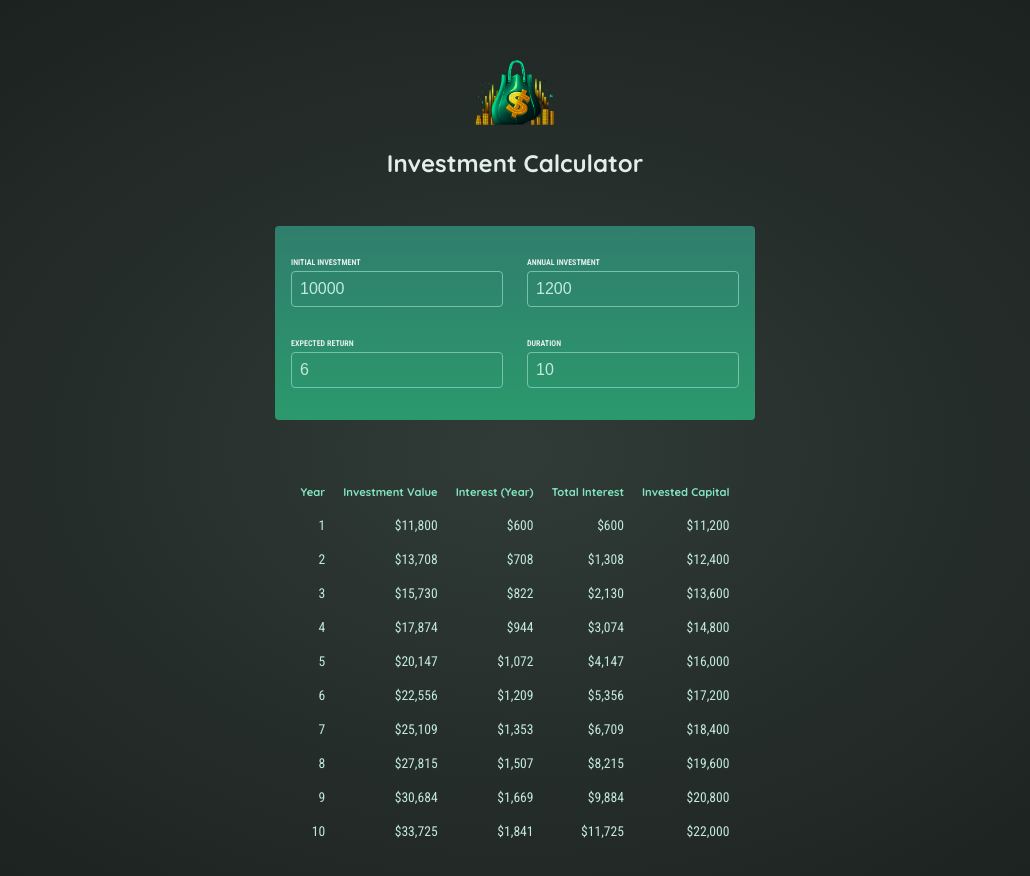
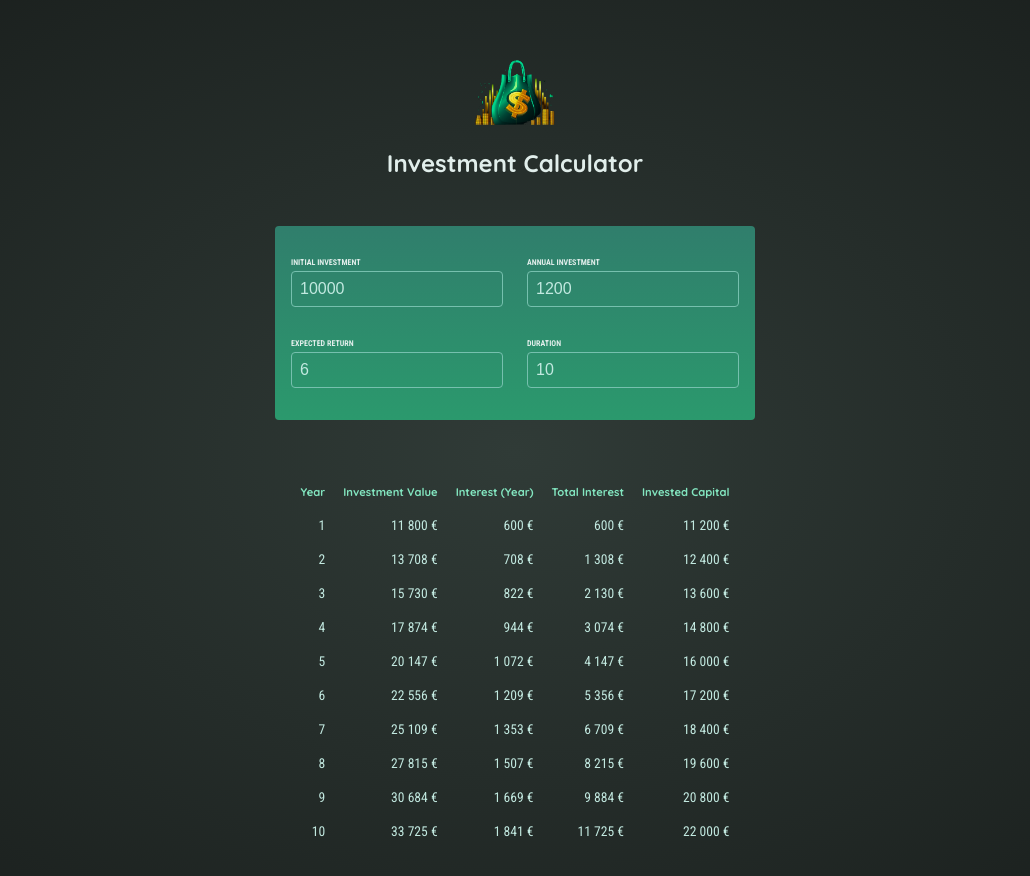
Before and after one commit to JoonasKatto/Investment-Calculator, a React (Vite) app: page / in a window 1280 px wide. Shown: the top 876 px of the page, without its empty margins (125-1155 px from the left). Built offline with nearby package versions, Linux system fonts and the light colour scheme.

Commit message:
Implement input validation in App component and update currency formatting to Euro. Display a warning message for invalid duration input.

```diff
--- a/src/App.jsx
+++ b/src/App.jsx
@@ -5,13 +5,14 @@
 import Results from './components/Results.jsx';
 
 function App() {
-
   const [userInput, setUserInput] = useState({
     initialInvestment: 10000,
     annualInvestment: 1200,
     expectedReturn: 6,
     duration: 10,
   });
+
+  const inputIsValid = userInput.duration >= 1;
 
   function handleChange(inputIdentifier, newValue) {
     setUserInput((prevUserInput) => {
@@ -25,8 +26,11 @@
   return (
     <>
       <Header />
-      <UserInput onChange={handleChange} userInput={userInput} />
-      <Results input={userInput} />
+      <UserInput userInput={userInput} onChange={handleChange} />
+      {!inputIsValid && (
+        <p className="center">Please enter a duration greater than zero.</p>
+      )}
+      {inputIsValid && <Results input={userInput} />}
     </>
   );
 }
--- a/src/util/investment.js
+++ b/src/util/investment.js
@@ -30,9 +30,9 @@
 // The browser-provided Intl API is used to prepare a formatter object
 // This object offers a "format()" method that can be used to format numbers as currency
 // Example Usage: formatter.format(1000) => yields "$1,000"
-export const formatter = new Intl.NumberFormat('en-US', {
+export const formatter = new Intl.NumberFormat('fi-FI', {
   style: 'currency',
-  currency: 'USD',
+  currency: 'EUR',
   minimumFractionDigits: 0,
   maximumFractionDigits: 0,
 });
```
